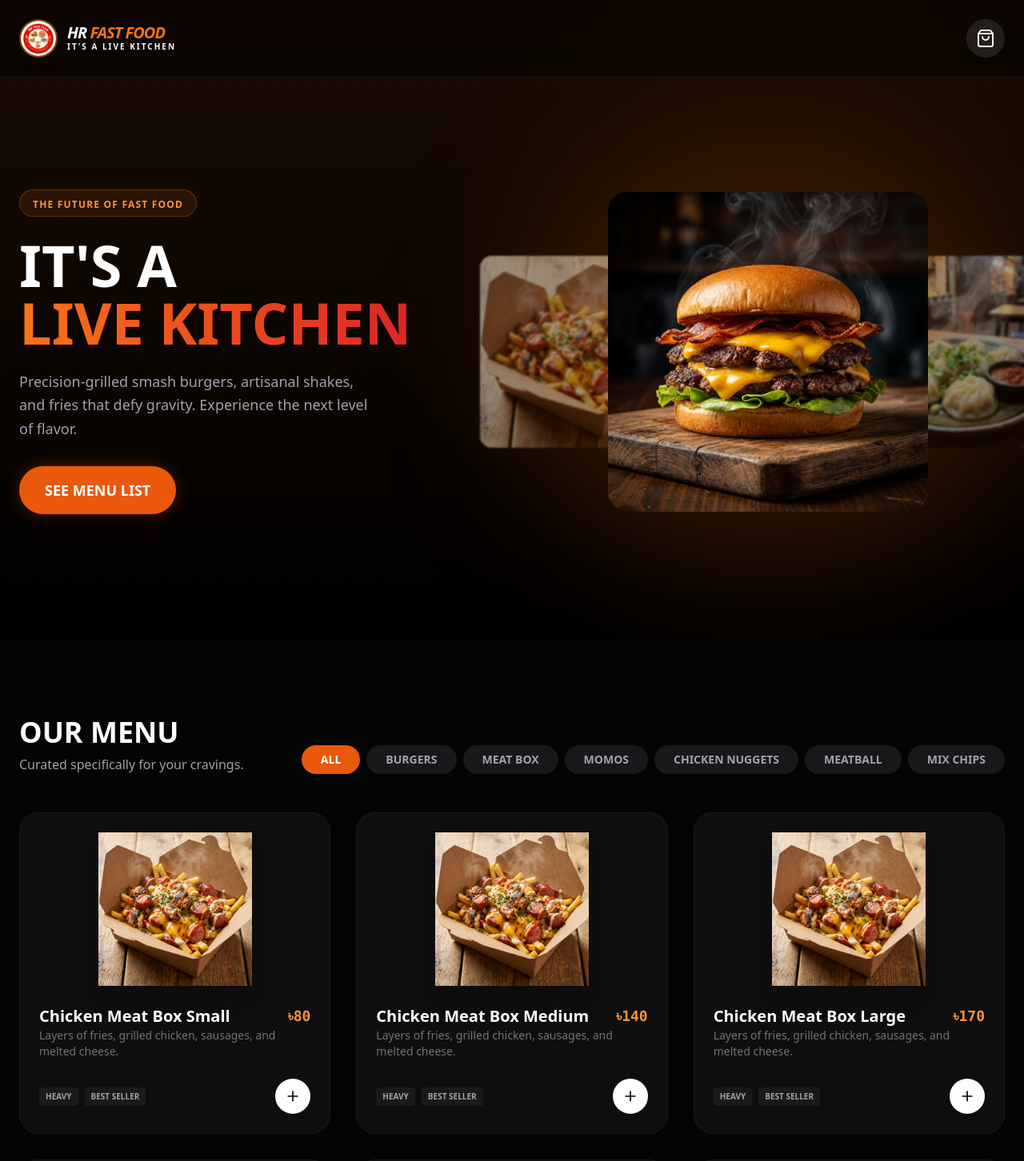
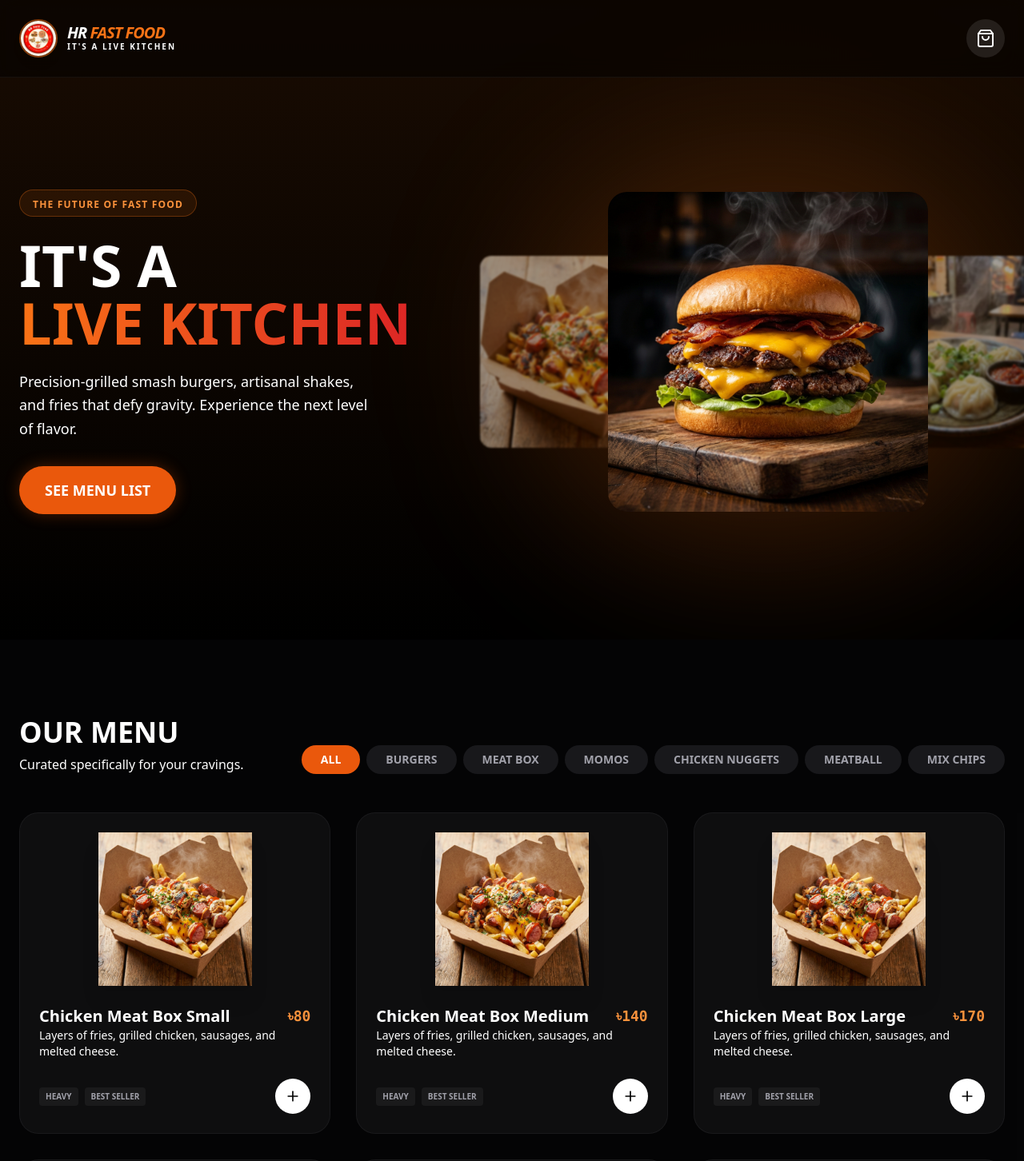
Before and after one commit to rakibsanto/hrfastfood, a Next.js app: page / in a window 1280 px wide. Shown: the top 1452 px of the page at 80% size. Built offline with nearby package versions, Linux system fonts and the light colour scheme.

Commit message:
Update menu page description styles: white color and font-weight 400

```diff
--- a/app/components/Hero.js
+++ b/app/components/Hero.js
@@ -58,7 +58,7 @@ export default function Hero() {
                         It's A <br />
                         <span className="text-transparent bg-clip-text bg-gradient-to-r from-orange-500 to-red-600">Live Kitchen</span>
                     </h2>
-                    <p className="text-zinc-400 text-lg mb-8 max-w-md font-light leading-relaxed">
+                    <p className="text-white text-lg mb-8 max-w-md font-normal leading-relaxed">
                         Precision-grilled smash burgers, artisanal shakes, and fries that defy gravity. Experience the next level of flavor.
                     </p>
                     <motion.button
--- a/app/components/Menu.js
+++ b/app/components/Menu.js
@@ -175,7 +175,7 @@ export default function Menu({ addToCart }) {
                 <div className="flex flex-col md:flex-row justify-between items-end mb-12">
                     <div>
                         <h2 className="text-4xl font-black uppercase text-white mb-2">Our Menu</h2>
-                        <p className="text-zinc-400">Curated specifically for your cravings.</p>
+                        <p className="text-white font-normal">Curated specifically for your cravings.</p>
                     </div>
 
                     {/* Category Filter */}
@@ -218,7 +218,7 @@ export default function Menu({ addToCart }) {
                                 <div className="flex justify-between items-start mb-2">
                                     <div>
                                         <h3 className="text-xl font-bold text-white">{item.name}</h3>
-                                        <p className="text-sm text-zinc-500 line-clamp-2 mb-4 min-h-[2.5rem]">{item.description}</p>
+                                        <p className="text-sm text-white font-normal line-clamp-2 mb-4 min-h-[2.5rem]">{item.description}</p>
                                     </div>
                                     <div className="flex flex-col items-end">
                                         {item.originalPrice && (
```
